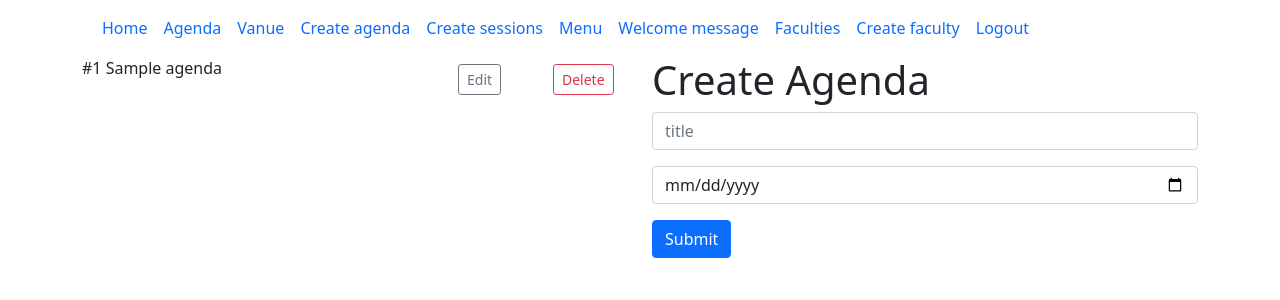
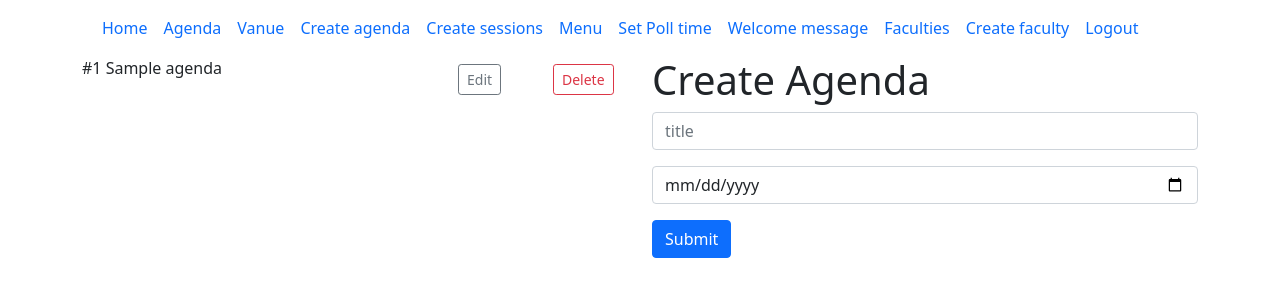
Before and after one commit to Ashok-chauhan/flask_app_event, a Flask app: page /admin/agenda in a window 1280 px wide. Shown: the top 300 px of the page. Run offline with Flask 3, Linux system fonts and the light colour scheme; a user stored in the database is signed in; tables that the repository leaves empty hold one stand-in row (values such as "Sample post").

Commit message:
base temp modified

```diff
--- a/app/templates/base.html
+++ b/app/templates/base.html
@@ -50,6 +50,9 @@
                 >Create sessions</a
               >
               <a class="nav-link" href="{{url_for('admin.menu')}}">Menu</a>
+              <a class="nav-link" href="{{url_for('admin.poll')}}"
+                >Set Poll time</a
+              >
               <a class="nav-link" href="{{url_for('admin.welcome')}}"
                 >Welcome message</a
               >
```
